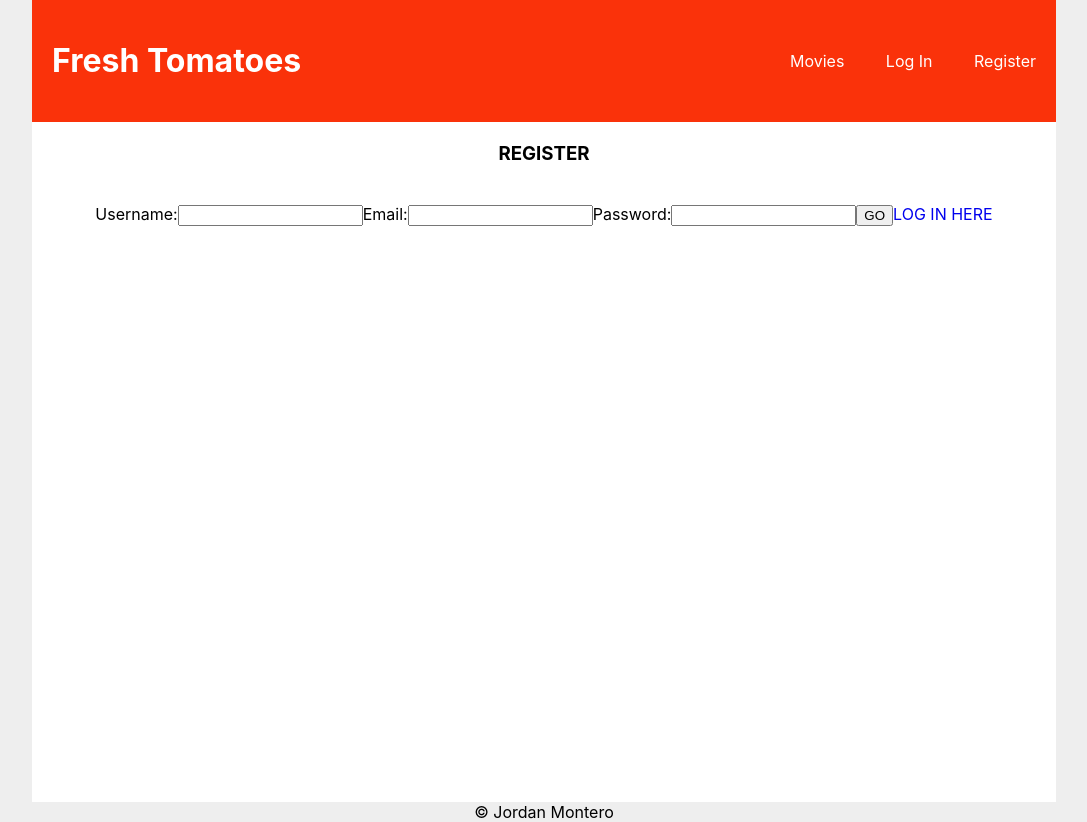
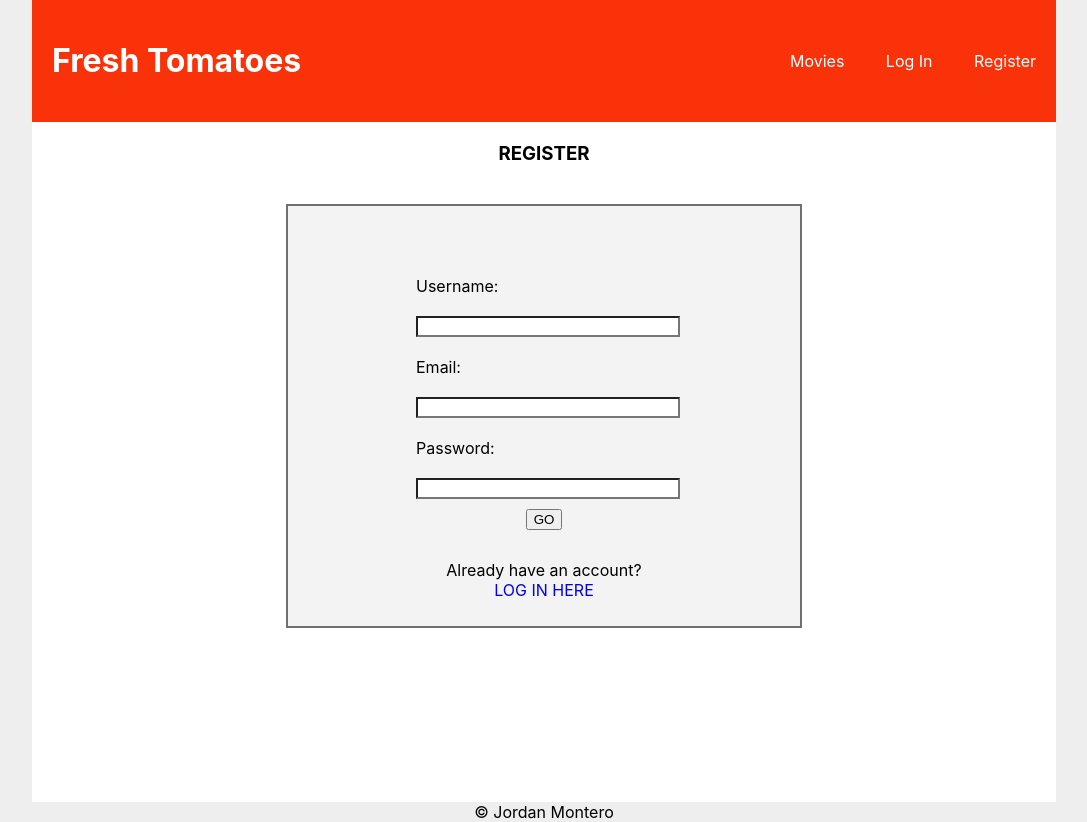
Before and after one commit to Jordanm96/fresh-tomatoes, a React (Create React App) app in the folder client/: page /register in a window 1280 px wide. Shown: the whole page, without its empty margins (96-1183 px from the left). Built offline with nearby package versions, Linux system fonts and the light colour scheme.

Commit message:
Login/register 80% done

```diff
--- a/client/src/screens/Login/Login.jsx
+++ b/client/src/screens/Login/Login.jsx
@@ -1,6 +1,5 @@
 import { useState } from 'react';
 import { Link } from 'react-router-dom';
-import { Button, Form } from "react-bootstrap";
 
 import './Login.css'
 const Login = (props) => {
--- a/client/src/screens/MoviesAll/MoviesAll.css
+++ b/client/src/screens/MoviesAll/MoviesAll.css
@@ -23,6 +23,9 @@ img {
   height: 250px;
   border-radius: 5%;
 }
+img :hover {
+
+}
 /* How can I get rid of the space inbetween the rating and title */
 .movie-info {
   display: flex;
--- a/client/src/screens/Register/Register.jsx
+++ b/client/src/screens/Register/Register.jsx
@@ -20,39 +20,44 @@ const Register = (props) => {
 
 
   return (
-    <div>
+    <>
       <h3>REGISTER</h3>
-      <form onSubmit= {(e) => {
+      <form className='user-form' onSubmit= {(e) => {
         e.preventDefault();
         handleRegister(formData);
       }}>
-        <label>
+        <div className='inputs'>
+
+        <label className= 'login'>
           Username:
+          </label>
           <input
             type='text'
             name='username'
             value={username}
             onChange={handleChange}
+            className= 'login'
           />
-        </label>
-        <label>
+        <label className= 'login'>
           Email:
+          </label>
           <input
             type='text'
             name='email'
             value={email}
             onChange={handleChange}
+            className= 'login'
           />
-        </label>
-        <label>
+        <label className= 'login'>
           Password:
+          </label>
           <input
             type='password'
             name='password'
             value={password}
             onChange={handleChange}
+            className= 'login'
           />
-        </label>
         {/* <label>
           Password Confirm:
           <input
@@ -62,10 +67,14 @@ const Register = (props) => {
             onChange={handleChange}
           />
         </label> */}
-        <button>GO</button>
+          <button>GO</button>
+          <label className= 'link'>Already have an account? {" "}
         <Link to='/login'>LOG IN HERE</Link>
+          </label>
+        </div>
+
       </form>
-    </div>
+    </>
   );
 };
 
```
